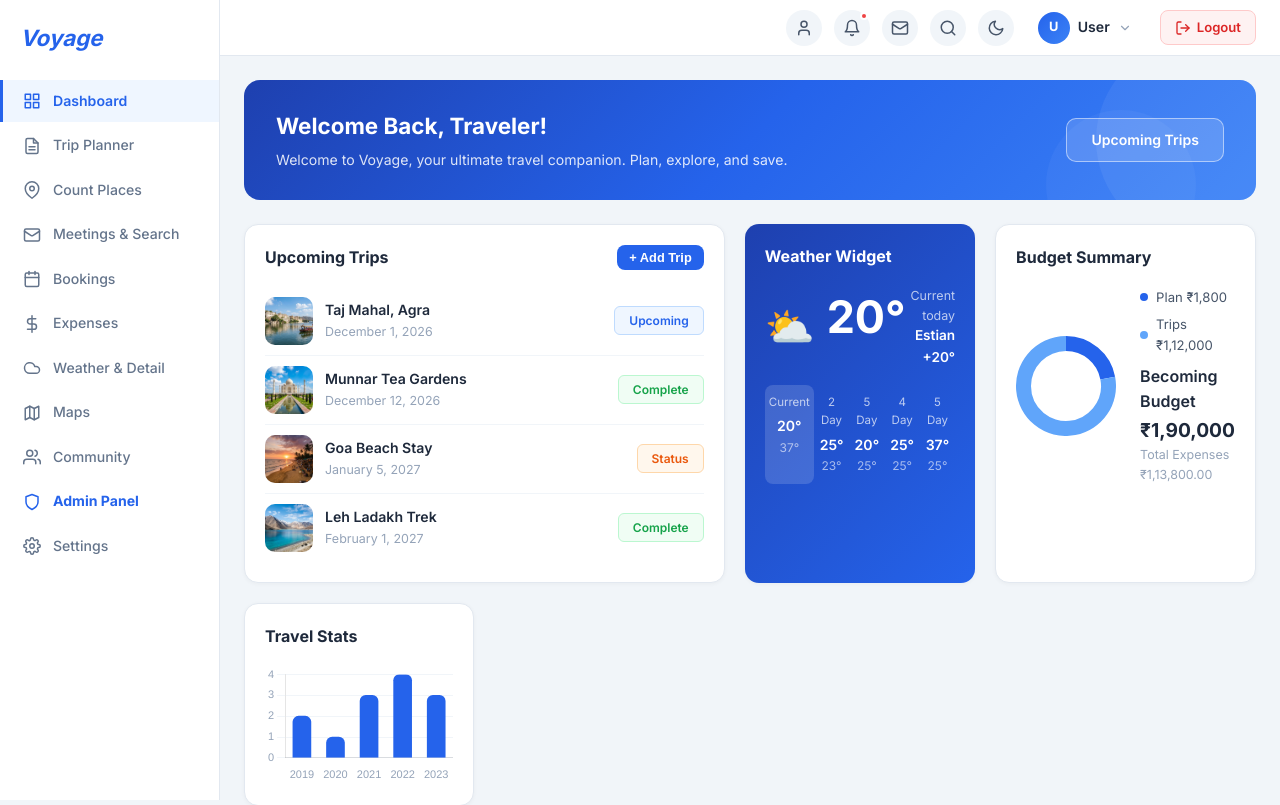
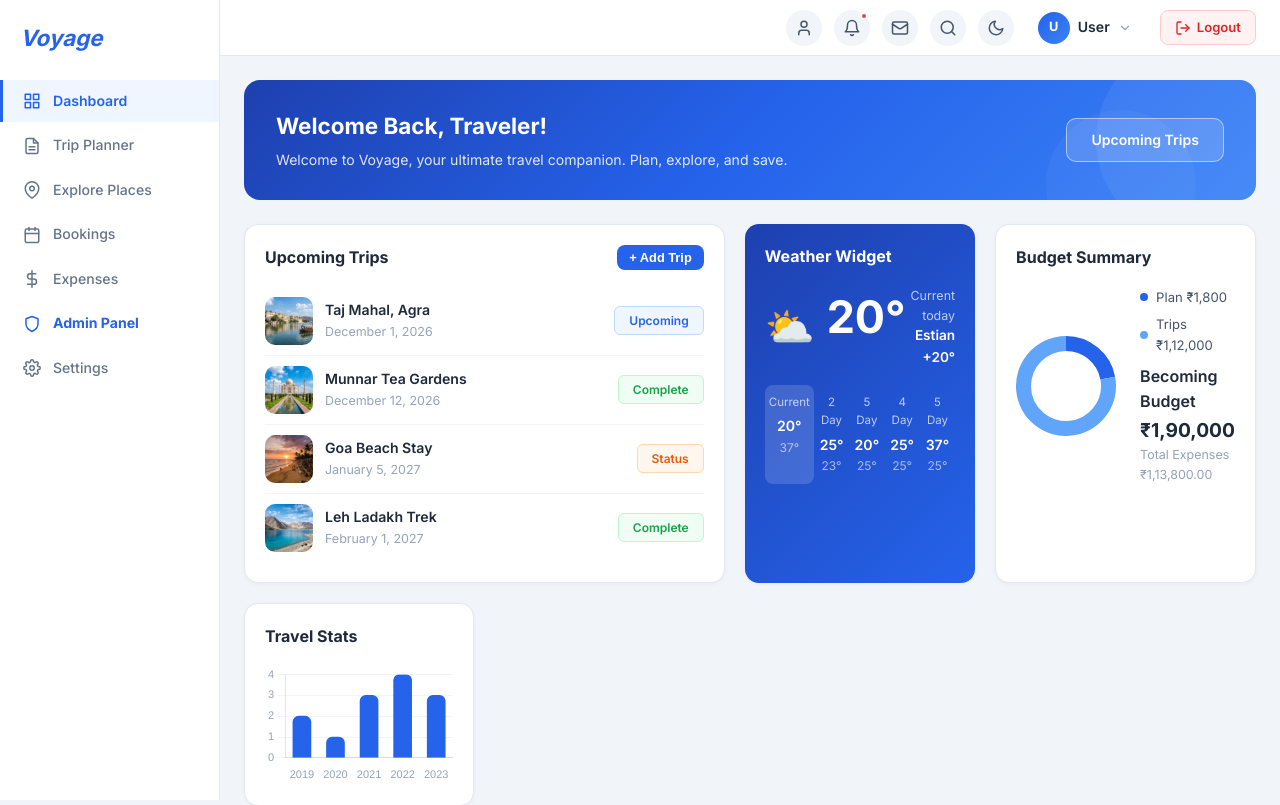
Before and after one commit to pranaykumarsingh06/Mini-Project, a Flask app: page /dashboard in a window 1280 px wide. Shown: the top 805 px of the page. Run offline with Flask 2, Linux system fonts and the light colour scheme.

Commit message:
Streamline navigation and interface into an ultra-clean, minimalist, easy-to-use layout

```diff
--- a/templates/dashboard.html
+++ b/templates/dashboard.html
@@ -33,13 +33,7 @@
             <li>
                 <a href="{{ url_for('count_places') }}">
                     <svg viewBox="0 0 24 24" fill="none" stroke="currentColor" stroke-width="2" stroke-linecap="round" stroke-linejoin="round"><path d="M21 10c0 7-9 13-9 13s-9-6-9-13a9 9 0 0 1 18 0z"/><circle cx="12" cy="10" r="3"/></svg>
-                    Count Places
-                </a>
-            </li>
-            <li>
-                <a href="{{ url_for('ai_search') }}">
-                    <svg viewBox="0 0 24 24" fill="none" stroke="currentColor" stroke-width="2" stroke-linecap="round" stroke-linejoin="round"><rect x="2" y="4" width="20" height="16" rx="2"/><path d="m22 7-8.97 5.7a1.94 1.94 0 0 1-2.06 0L2 7"/></svg>
-                    Meetings & Search
+                    Explore Places
                 </a>
             </li>
             <li>
@@ -52,24 +46,6 @@
                 <a href="{{ url_for('expenses') }}">
                     <svg viewBox="0 0 24 24" fill="none" stroke="currentColor" stroke-width="2" stroke-linecap="round" stroke-linejoin="round"><line x1="12" y1="1" x2="12" y2="23"/><path d="M17 5H9.5a3.5 3.5 0 0 0 0 7h5a3.5 3.5 0 0 1 0 7H6"/></svg>
                     Expenses
-                </a>
-            </li>
-            <li>
-                <a href="{{ url_for('count_places') }}">
-                    <svg viewBox="0 0 24 24" fill="none" stroke="currentColor" stroke-width="2" stroke-linecap="round" stroke-linejoin="round"><path d="M17.5 19H9a7 7 0 1 1 6.71-9h1.79a4.5 4.5 0 1 1 0 9Z"/></svg>
-                    Weather & Detail
-                </a>
-            </li>
-            <li>
-                <a href="{{ url_for('map_page') }}">
-                    <svg viewBox="0 0 24 24" fill="none" stroke="currentColor" stroke-width="2" stroke-linecap="round" stroke-linejoin="round"><polygon points="3 6 9 3 15 6 21 3 21 18 15 21 9 18 3 21"/><line x1="9" y1="3" x2="9" y2="18"/><line x1="15" y1="6" x2="15" y2="21"/></svg>
-                    Maps
-                </a>
-            </li>
-            <li>
-                <a href="{{ url_for('ai_search') }}">
-                    <svg viewBox="0 0 24 24" fill="none" stroke="currentColor" stroke-width="2" stroke-linecap="round" stroke-linejoin="round"><path d="M17 21v-2a4 4 0 0 0-4-4H5a4 4 0 0 0-4 4v2"/><circle cx="9" cy="7" r="4"/><path d="M23 21v-2a4 4 0 0 0-3-3.87"/><path d="M16 3.13a4 4 0 0 1 0 7.75"/></svg>
-                    Community
                 </a>
             </li>
             <li>
```
Also changed, not shown: voyage.db.
